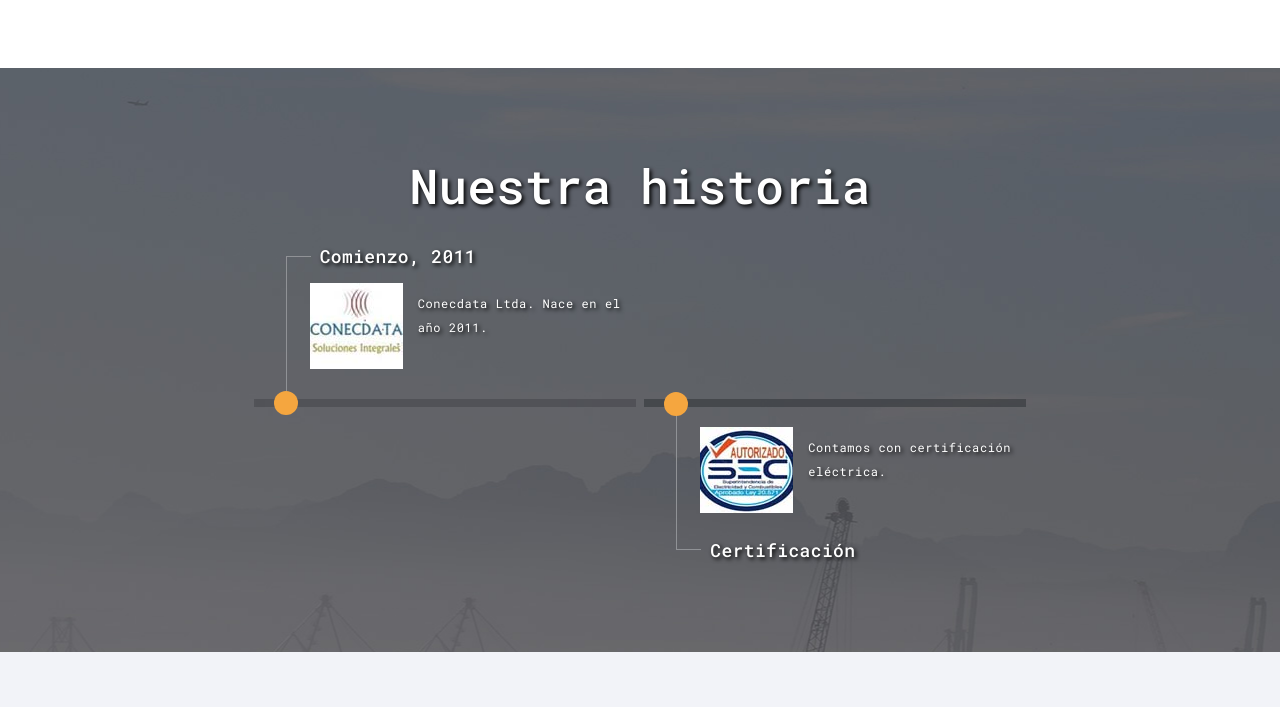
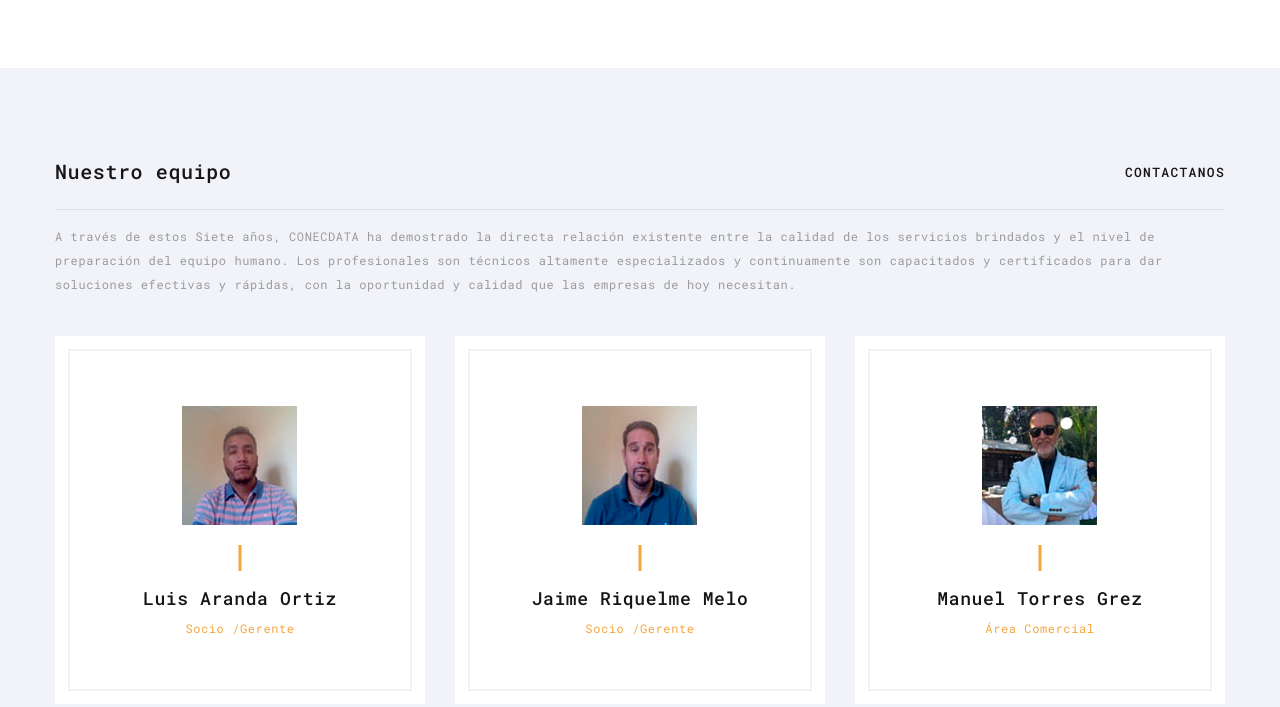
Before and after one commit to freiregtr/conecdata.cl, a plain HTML site: page quienes-somos.html in a window 1280 px wide. Shown: the part 1040-1747 px from the top of the page. Drawn offline with nearby package versions, Linux system fonts and the light colour scheme.

Commit message:
modificación de index + quienes_somos

```diff
--- a/quienes-somos.html
+++ b/quienes-somos.html
@@ -178,45 +178,6 @@
       </div>
     </section>
 
-    <!-- historia -->
-    <section class="section parallax-container bg-gray-dark">
-      <div class="material-parallax"><img src="images/parallax-2.jpg" alt="" /></div>
-      <div class="parallax-content">
-        <div class="section-md text-center">
-          <div class="shell">
-            <h2>Nuestra historia</h2>
-            <div class="timeline">
-
-              <div class="timeline__item-wrap">
-                <!-- Timeline item-->
-                <article class="timeline__item">
-                  <div class="timeline__item-header">
-                    <h5>Comienzo, 2011</h5>
-                  </div>
-                  <div class="timeline__item-main"><img src="images/about-4-93x86.jpg" alt="" width="93" height="86" />
-                    <p>Conecdata Ltda. Nace en el año 2011.</p>
-                  </div>
-                </article>
-              </div>
-
-              <div class="timeline__item-wrap">
-                <!-- Timeline item-->
-                <article class="timeline__item timeline__item-reverse">
-                  <div class="timeline__item-header">
-                    <h5>Certificación</h5>
-                  </div>
-                  <div class="timeline__item-main"><img src="images/about-5-93x86.jpg" alt="" width="93" height="86" />
-                    <p>Contamos con certificación eléctrica.</p>
-                  </div>
-                </article>
-              </div>
-
-            </div>
-          </div>
-        </div>
-      </div>
-    </section>
-
     <!-- Top Management-->
     <section class="section section-md bg-gray-4">
       <div class="shell">
@@ -286,7 +247,7 @@
                     <li>
                       <dl class="list-terms-inline">
                         <dt>Horario</dt>
-                        <dd>09:00–18:30</dd>
+                        <dd>09:00–19:00</dd>
                       </dl>
                     </li>
                   </ul>
```
Also changed, not shown: contacto.html (+1 -1 lines), galeria.html (+1 -1 lines), index.html (+1 -1 lines), instalaciones_electricas.html (+1 -1 lines), proyectos.html (+1 -1 lines), telecomunicaciones.html (+1 -1 lines), images/about-3-273x451.jpg.
